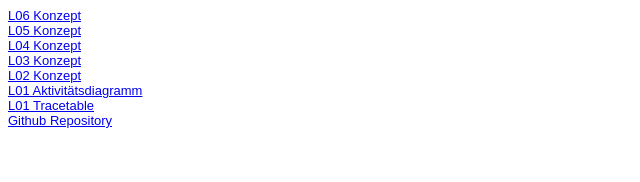
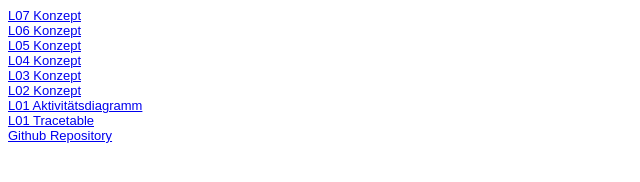
Before and after one commit to Sahertia/EIA2, a plain HTML site: page steckbrief.htm in a window 1280 px wide. Shown: the whole page, without its empty margins (0-640 px from the left). Drawn offline with Linux system fonts and the light colour scheme.

Commit message:
Update steckbrief.htm

```diff
--- a/steckbrief.htm
+++ b/steckbrief.htm
@@ -13,6 +13,7 @@ body {
 </head>
 
 <body>
+	<a href="https://Sahertia.github.io/EIA2/WS20 Abgaben/L06/Hexenkessel_07.pdf" target="_blank">L07 Konzept</a><br>
 	<a href="https://Sahertia.github.io/EIA2/WS20 Abgaben/L06/Hexenkessel_06.pdf" target="_blank">L06 Konzept</a><br>
 	<a href="https://Sahertia.github.io/EIA2/WS20/L05/Hexenkessel_05.pdf" target="_blank">L05 Konzept</a><br>
 	<a href="https://Sahertia.github.io/EIA2/WS20/L04/Abgabe_Hexenkessel.pdf" target="_blank">L04 Konzept</a><br>
```
